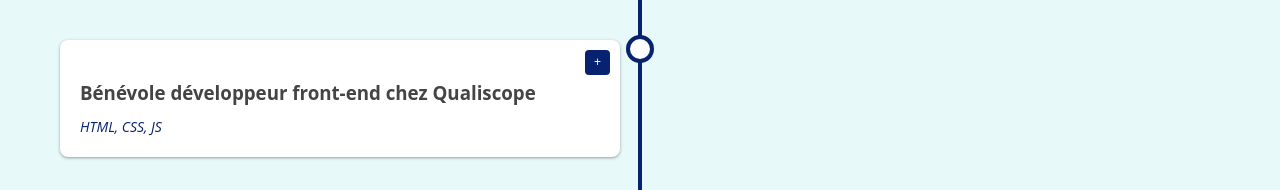
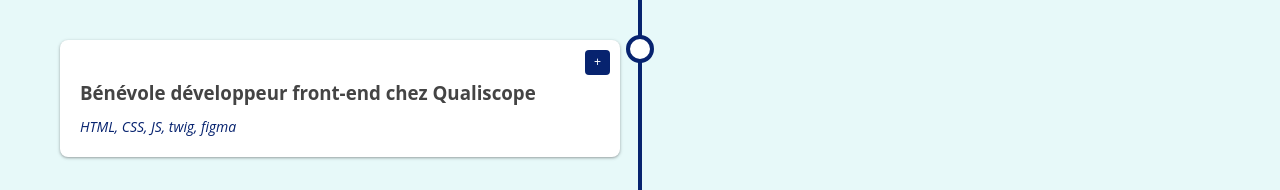
Before and after one commit to timotheecotrel/cv, a React (Create React App) app: page / in a window 1280 px wide. Shown: the part 985-1175 px from the top of the page. Built offline with nearby package versions, Linux system fonts and the light colour scheme.

Commit message:
fautes d'orthographes

```diff
--- a/src/components/experiences.tsx
+++ b/src/components/experiences.tsx
@@ -18,11 +18,11 @@
     poste: "Bénévole développeur front-end",
     debut: "Janvier 2026",
     missions: [
-      "Améliortations visuelles",
+      "Améliorations visuelles avec des maquettes depuis figma",
       "Corrections des bugs",
       "tests"
     ],
-    langages: ["HTML", "CSS", "JS"],
+    langages: ["HTML", "CSS", "JS", "twig", "figma"],
   },{
     entreprise: "3dbytim",
     poste: "Micro-entrepeneur - impression 3D",
```
Also changed, not shown: 7 other files (tests, documents, lock files or other folders).
